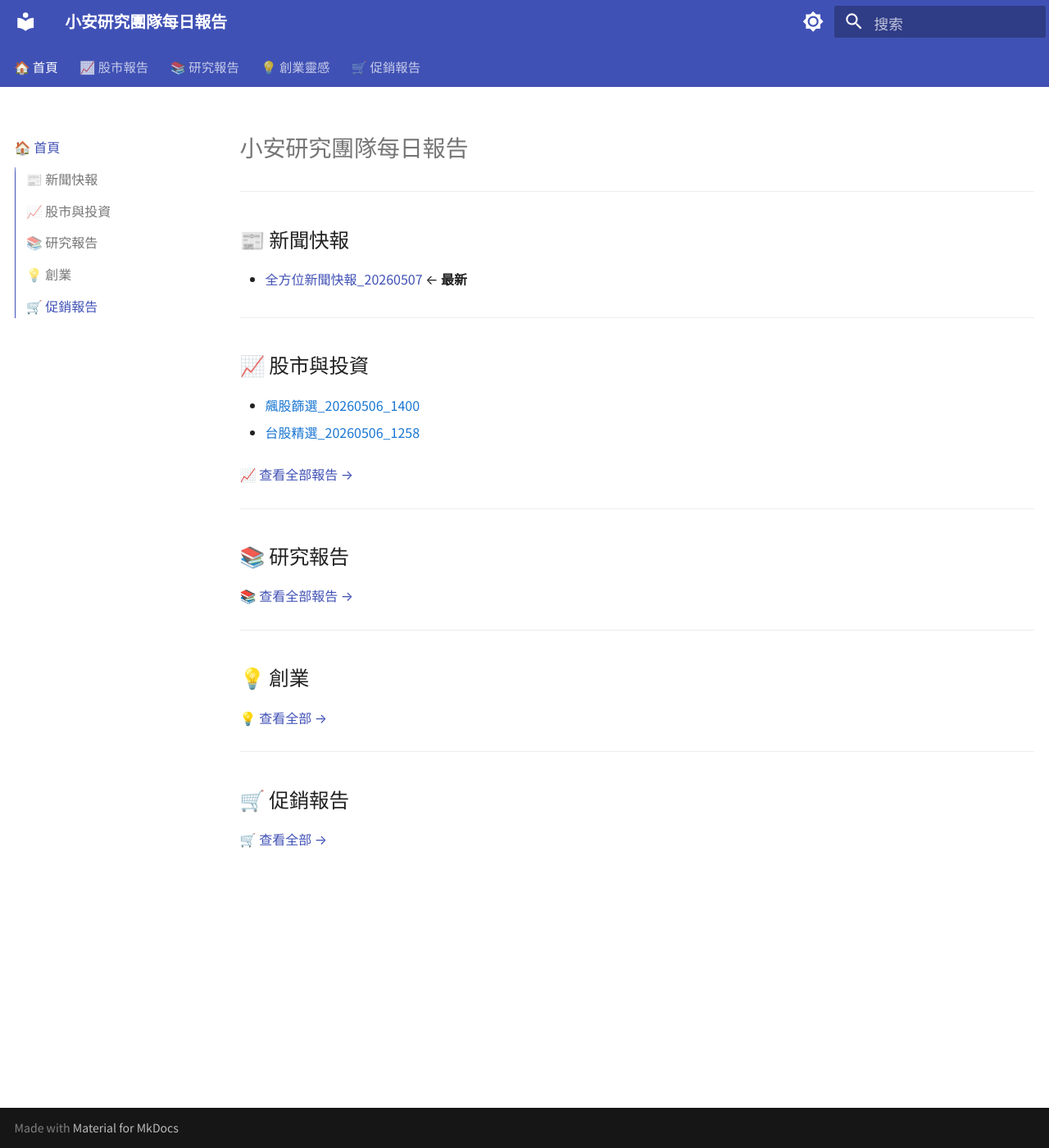
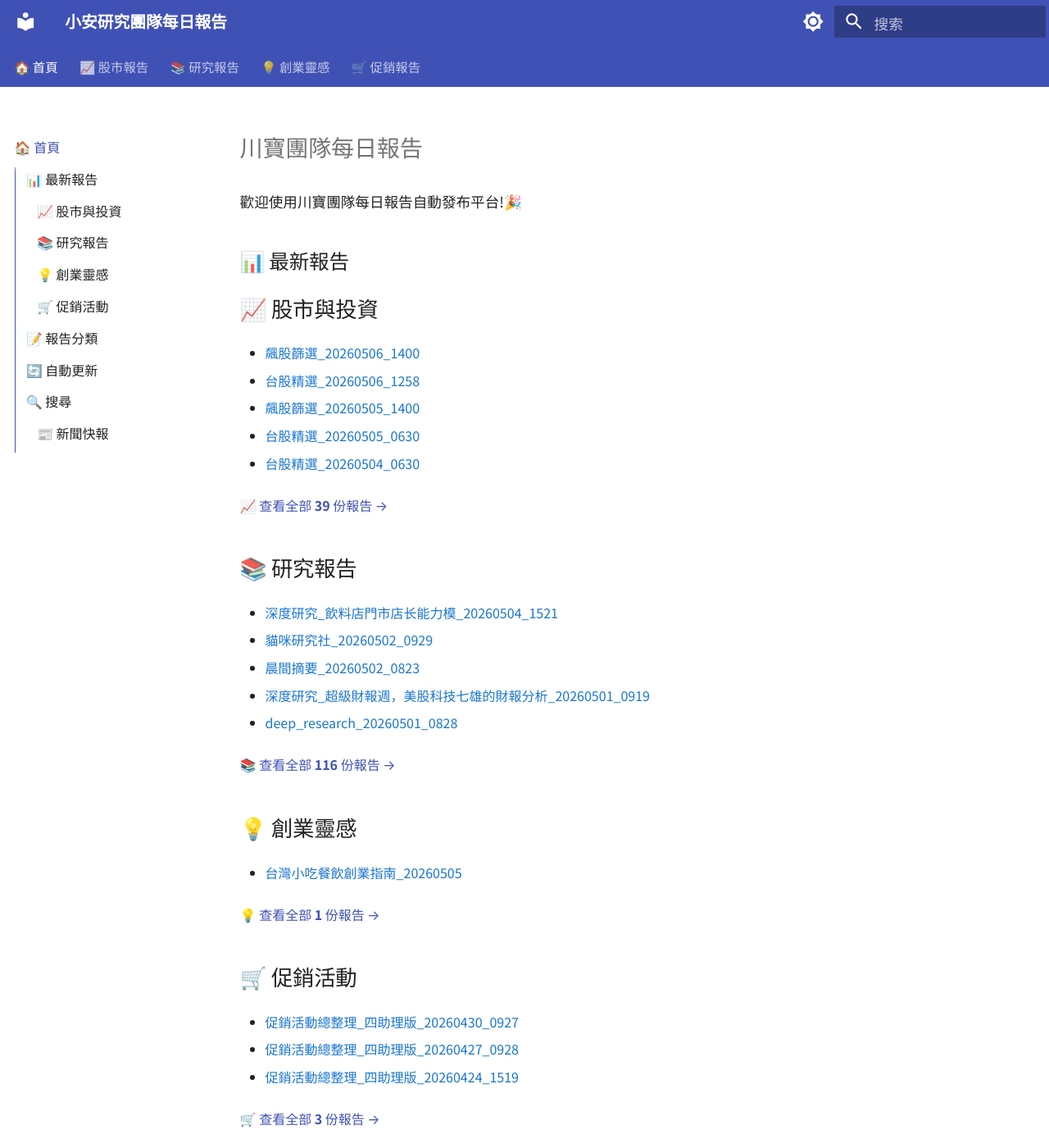
Before and after one commit to hkaiyen/openclaw-workspace, an MkDocs documentation site: the page built from docs/index.md, in a window 1280 px wide and 1400 px high. Shown: the whole window at 82% size. Built offline with MkDocs 1.6.1 and Material for MkDocs 9.7.7, drawn with Linux system fonts in a browser that asks for light colours; some of the changed text lies outside the part shown.

```diff
--- a/docs/index.md
+++ b/docs/index.md
@@ -1,34 +1,64 @@
-# 小安研究團隊每日報告
+# 川寶團隊每日報告
+
+歡迎使用川寶團隊每日報告自動發布平台!🎉
+
+## 📊 最新報告
+
+### 📈 股市與投資
+
+- [飆股篩選_20260506_1400](reports/股市/飆股篩選_20260506_1400.docx)
+- [台股精選_20260506_1258](reports/股市/台股精選_20260506_1258.docx)
+- [飆股篩選_20260505_1400](reports/股市/飆股篩選_20260505_1400.docx)
+- [台股精選_20260505_0630](reports/股市/台股精選_20260505_0630.docx)
+- [台股精選_20260504_0630](reports/股市/台股精選_20260504_0630.docx)
+
+[📈 查看全部 **39** 份報告 →](reports/股市.md)
+
+### 📚 研究報告
+
+- [深度研究_飲料店門市店长能力模_20260504_1521](reports/研究/深度研究_飲料店門市店长能力模_20260504_1521.docx)
+- [貓咪研究社_20260502_0929](reports/研究/貓咪研究社_20260502_0929.docx)
+- [晨間摘要_20260502_0823](reports/研究/晨間摘要_20260502_0823.docx)
+- [深度研究_超級財報週，美股科技七雄的財報分析_20260501_0919](reports/研究/深度研究_超級財報週，美股科技七雄的財報分析_20260501_0919.docx)
+- [deep_research_20260501_0828](reports/研究/deep_research_20260501_0828.docx)
+
+[📚 查看全部 **116** 份報告 →](reports/研究.md)
+
+### 💡 創業靈感
+
+- [台灣小吃餐飲創業指南_20260505](reports/創業/台灣小吃餐飲創業指南_20260505.docx)
+
+[💡 查看全部 **1** 份報告 →](reports/創業.md)
+
+### 🛒 促銷活動
+
+- [促銷活動總整理_四助理版_20260430_0927](reports/促銷/促銷活動總整理_四助理版_20260430_0927.docx)
+- [促銷活動總整理_四助理版_20260427_0928](reports/促銷/促銷活動總整理_四助理版_20260427_0928.docx)
+- [促銷活動總整理_四助理版_20260424_1519](reports/促銷/促銷活動總整理_四助理版_20260424_1519.docx)
+
+[🛒 查看全部 **3** 份報告 →](reports/促銷.md)
+
+## 📝 報告分類
+
+| 分類 | 數量 | 查看 |
+|------|------|------|
+| 📈 股市與投資 | 39 份 | [前往](reports/股市.md) |
+| 📚 研究報告 | 116 份 | [前往](reports/研究.md) |
+| 💡 創業靈感 | 1 份 | [前往](reports/創業.md) |
+| 🛒 促銷活動 | 3 份 | [前往](reports/促銷.md) |
+
+## 🔄 自動更新
+
+本網站每日自動更新,報告會在生成後自動同步到這裡。
+
+## 🔍 搜尋
+
+使用右上角的搜尋框可以快速找到報告!
 
 ---
 
-## 📰 新聞快報
+*最後更新時間:2026-05-06 23:00*
+*總報告數:159 份(已去重)*
+### 📰 新聞快報
 
-- [全方位新聞快報_20260507](reports/新聞/全方位新聞快報_20260507_1507.html) ← **最新**
-
----
-
-## 📈 股市與投資
-
-- [飆股篩選_20260506_1400](reports/股市/飆股篩選_20260506_1400.docx)
-- [台股精選_20260506_1258](reports/股市/台股精選_20260506_1258.docx)
-
-[📈 查看全部報告 →](reports/股市.md)
-
----
-
-## 📚 研究報告
-
-[📚 查看全部報告 →](reports/研究.md)
-
----
-
-## 💡 創業
-
-[💡 查看全部 →](reports/創業.md)
-
----
-
-## 🛒 促銷報告
-
-[🛒 查看全部 →](reports/促銷.md)
+- [全方位新聞快報_20260507_1507.html](reports/新聞/全方位新聞快報_20260507_1507.html) ← **最新**
```
Also changed, not shown: site/index.html, site/search/search_index.json.
